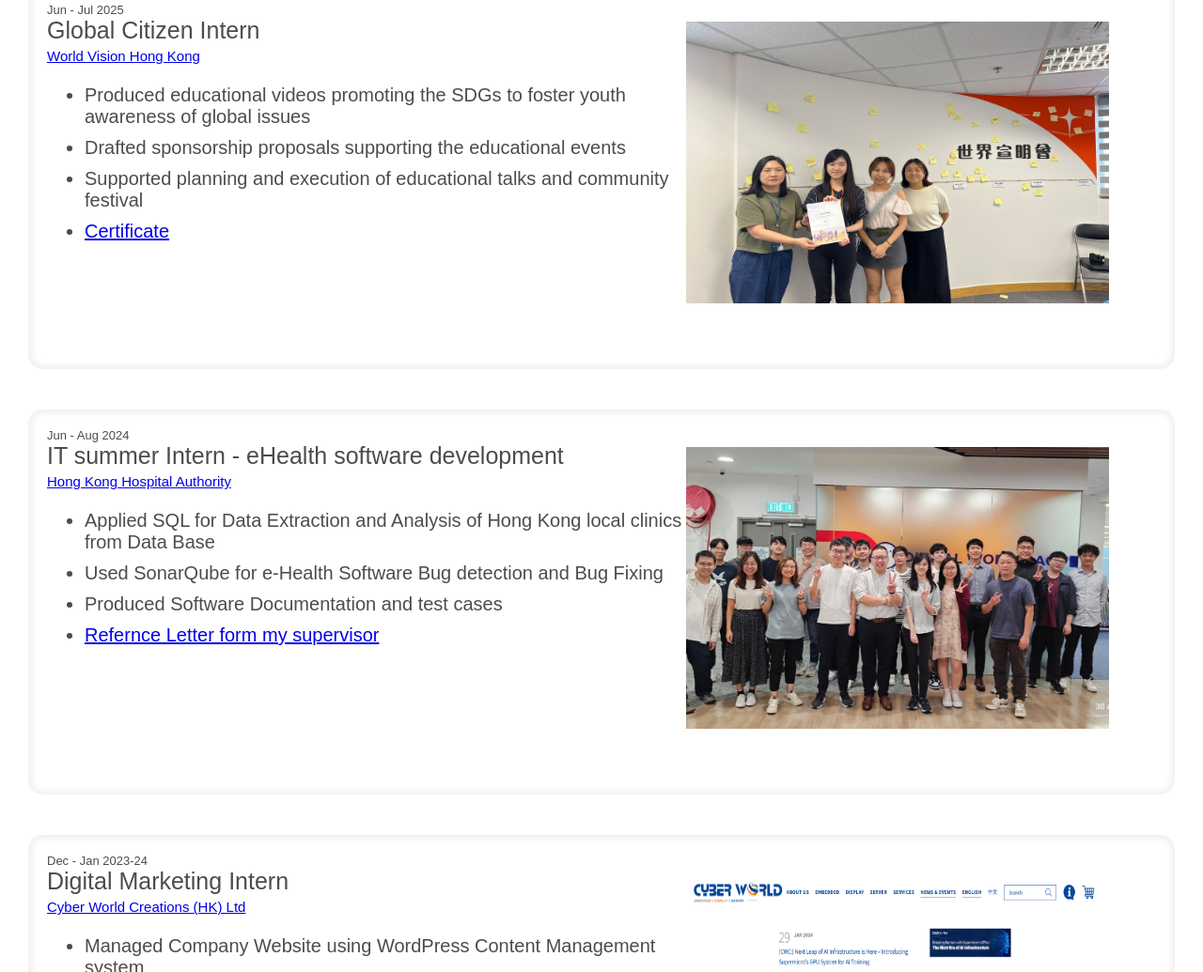
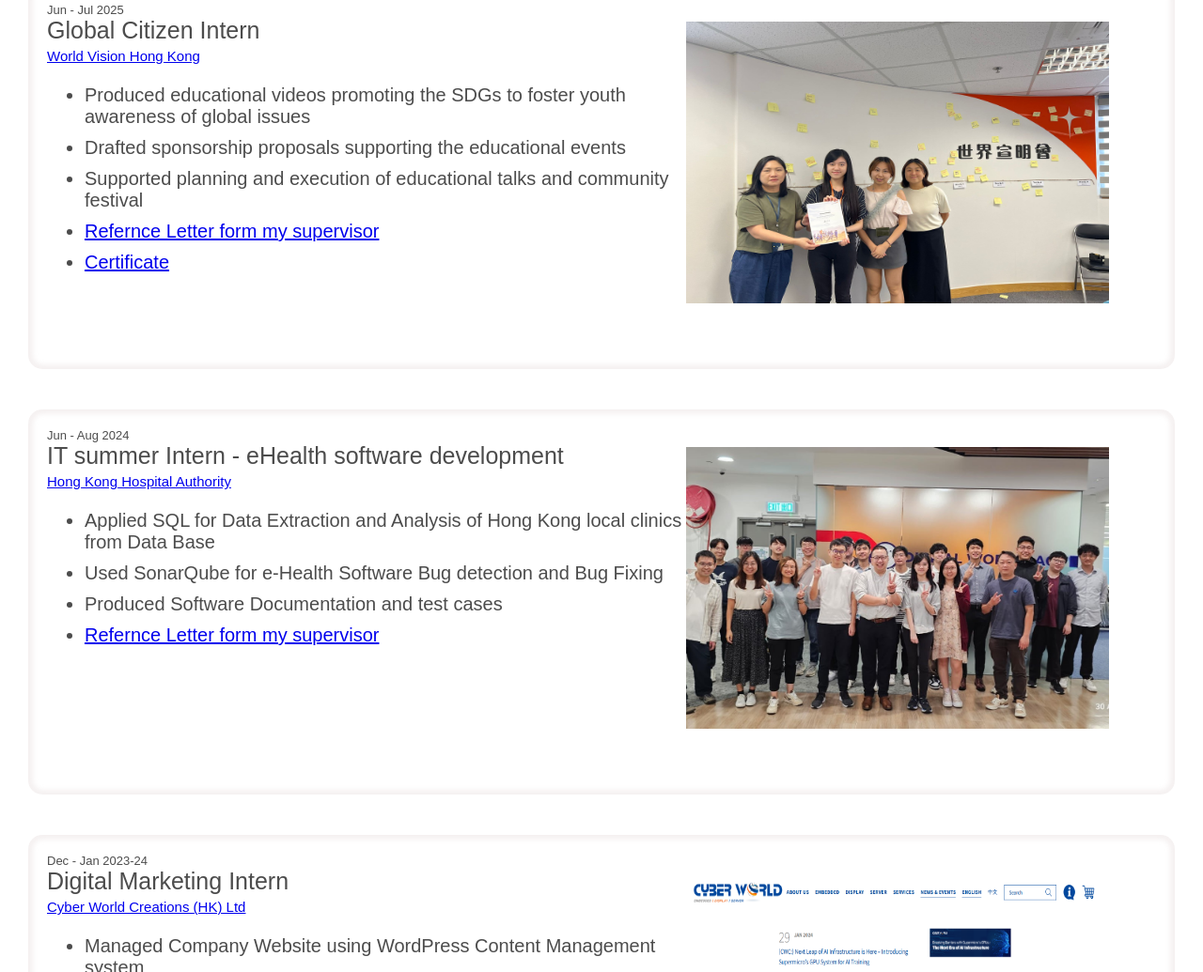
Before and after one commit to ErinCHK/html-portfolio, a plain HTML site: page myEdu_and_work.html in a window 1280 px wide. Shown: the part 901-1936 px from the top of the page at 94% size. Drawn offline with Linux system fonts and the light colour scheme.

Commit message:
add wvhk referrence letter

```diff
--- a/myEdu_and_work.html
+++ b/myEdu_and_work.html
@@ -54,6 +54,7 @@
               <li>Produced educational videos promoting the SDGs to foster youth awareness of global issues</li>
               <li>Drafted sponsorship proposals supporting the educational events</li>
               <li>Supported planning and execution of educational talks and community festival</li>
+              <li><a href="./images/wvhk-ref.pdf" target="_blank">Refernce Letter form my supervisor</a></li>
               <li><a href="./images/wvhk-cert.pdf" target="_blank">Certificate</a></li>
             </ul></div>
 
```
Also changed, not shown: 1 other file.
